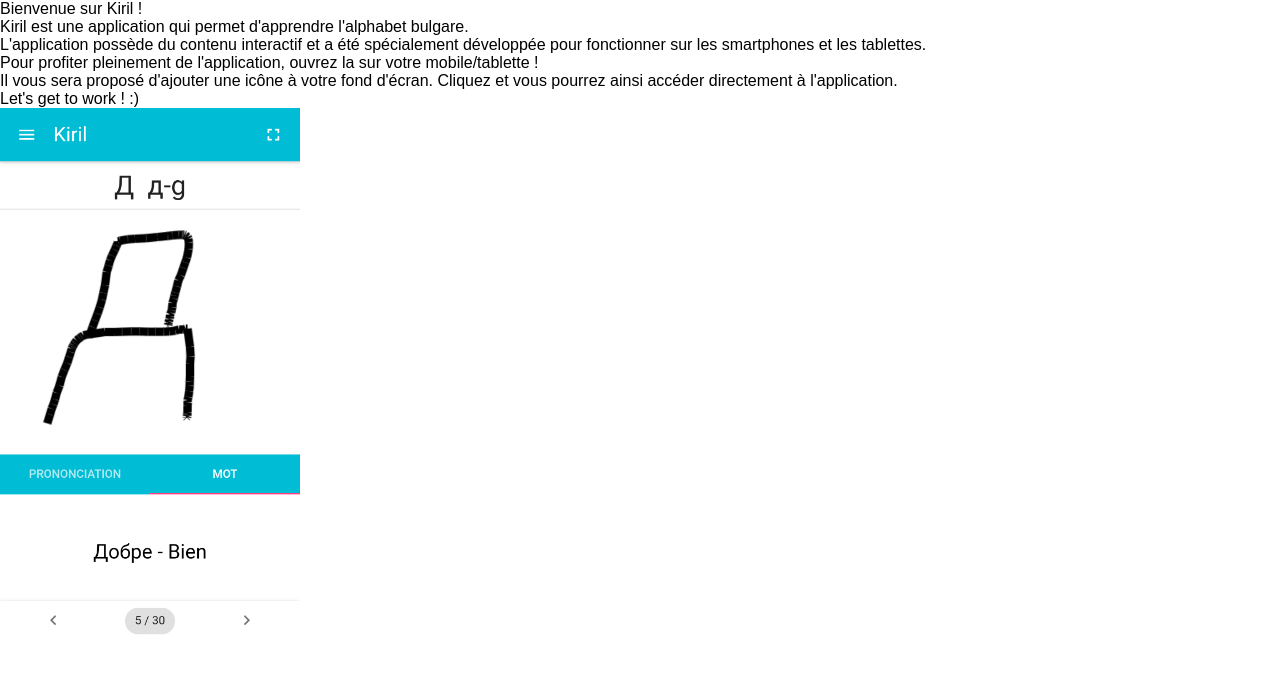
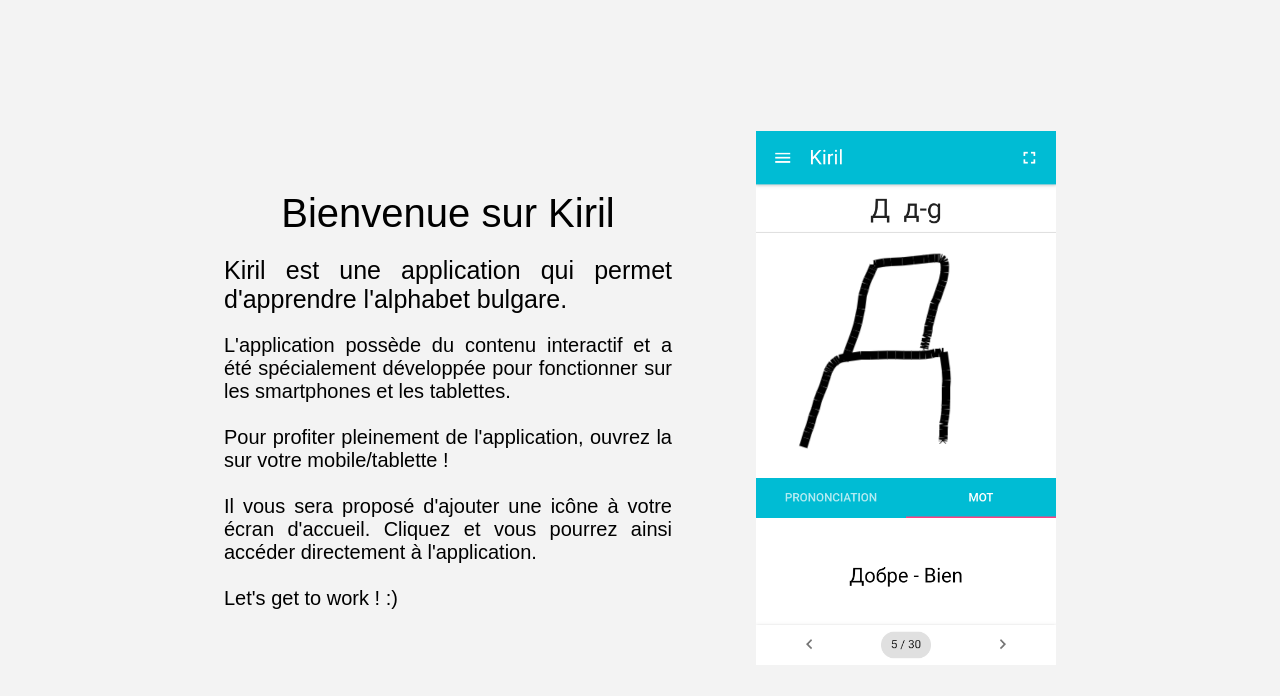
Before and after one commit to MustSee/Kiril, a React (Create React App) app: page /#/ in a window 1280 px wide. Before the commit this address led to /#/alphabet. Shown: the top 696 px of the page. Built offline with nearby package versions, Linux system fonts and the light colour scheme.

Commit message:
setting up the css for the desktop message

```diff
--- a/src/App.css
+++ b/src/App.css
@@ -87,3 +87,48 @@ a {
 
 .home_liens a:hover {
 }
+
+/* DESKTOP MESSAGE */
+
+.welcome {
+    display: flex;
+    justify-content: center;
+    width: 100%;
+    height: 100vh;
+    background-color: #f3f3f3;
+}
+
+.welcomeMessage {
+    width: 70%;
+    display: flex;
+    flex-direction: row;
+    justify-content: space-around;
+}
+
+.wrapper-text {
+    text-align: justify;
+    width: 50%;
+    display: flex;
+    flex-direction: column;
+    align-self: center;
+    margin-right: 20px;
+}
+
+.title {
+    font-size: 40px;
+    text-align: center;
+    margin-bottom: 20px;
+}
+
+.description {
+    font-size: 25px;
+    margin-bottom: 20px;
+}
+
+.explanation {
+    font-size: 20px;
+}
+
+.screenshotApp {
+    align-self: center;
+}
--- a/src/components/welcomeDesktop.js
+++ b/src/components/welcomeDesktop.js
@@ -5,31 +5,27 @@ export default class WelcomeDesktop extends React.Component {
   render() {
     return (
       <div className="welcome">
-
         <div className="welcomeMessage">
-
-          <div className="title">Bienvenue sur Kiril !</div>
-
+          <div className="wrapper-text">
+            <div className="title">Bienvenue sur Kiril</div>
             <div className="description">
               Kiril est une application qui permet d'apprendre l'alphabet bulgare.
             </div>
-
-          <div>
+            <div className="explanation">
               L'application possède du contenu interactif et a été spécialement développée pour fonctionner sur les
               smartphones et les tablettes.
-            <br />
+              <br /><br />
               Pour profiter pleinement de l'application, ouvrez la sur votre mobile/tablette !
-            <br />
-            Il vous sera proposé d'ajouter une icône à votre fond d'écran. Cliquez et vous pourrez ainsi accéder
+              <br /><br />
+              Il vous sera proposé d'ajouter une icône à votre écran d'accueil. Cliquez et vous pourrez ainsi accéder
               directement à l'application.
-            <br />
+              <br /><br />
               Let's get to work ! :)
             </div>
-
+          </div>
           <div className="screenshotApp">
-            <img src={Screenshot} width={300}/>
+            <img src={Screenshot} width={300} alt="Application"/>
           </div>
-
         </div>
       </div>
     )
```
Lines whose indentation alone changed are shown as unchanged.
